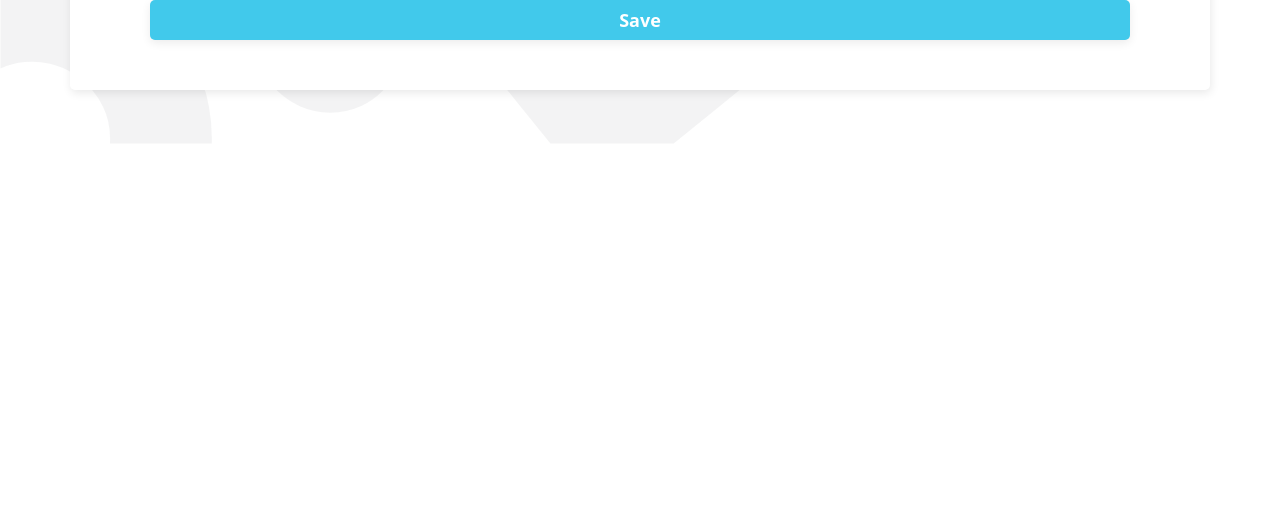
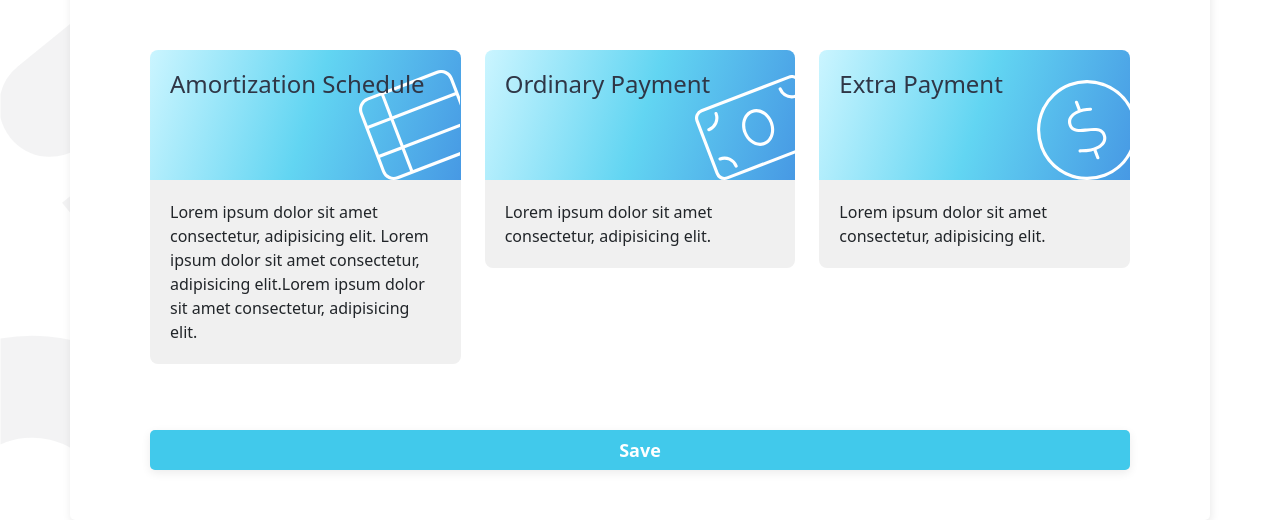
Before and after one commit to franco-arroyave/Dropay, a Django app: template Credit/templates/pages/loanSummary.html in a window 1280 px wide. Shown: the part 656-1176 px from the top of the page. Before the commit the page ends 757 px from the top, so only its background shows below. Run offline with Django 3.2, Linux system fonts and the light colour scheme; the template is opened without the code that fills it, so the values that code supplies are empty; some libraries are stand-ins or nearby versions.

Commit message:
loan summary design update

```diff
--- a/Credit/templates/pages/loanSummary.html
+++ b/Credit/templates/pages/loanSummary.html
@@ -32,11 +32,64 @@
             <div id="graphic"></div>
         </div>
     </div>
-    <div class="row">
+    <div class="row" style="margin-top: 50px;">
+        <!-- <div class="col-4">
+            <div class="card">
+                <div style="width: 100%; height: 200px; background-color: aqua;"></div>
+                <div class="card-body">
+                  <h5 class="card-title">Card title</h5>
+                  <p class="card-text">Some quick example text to build on the card title and make up the bulk of the card's content.</p>
+                  <a href="#" class="btn btn-primary">Go somewhere</a>
+                </div>
+              </div>
+        </div> -->
+        <div class="col-4">
+            <div onclick="return confirm('Show table')" style="cursor: pointer;">
+                <div style="background: rgb(203,245,255); background: linear-gradient(108deg, rgba(203,245,255,1) 0%, rgba(98,213,242,1) 51%, rgba(71,153,228,1) 100%); height: 130px; border-radius: 8px 8px 0px 0px;">
+                <div style="background-image: url({% static 'images/table-summary.svg' %}); background-repeat: no-repeat; background-position: right bottom; height: 100%;">
+                    <h4 style="color:#2F3646; padding: 20px 20px 20px 20px;">Amortization Schedule</h4>
+                </div>
+                </div>
+                <div style="background-color: #f0f0f0; border-radius: 0px 0px 8px 8px;">
+                    <p style="padding: 20px 20px 20px 20px;">Lorem ipsum dolor sit amet consectetur, adipisicing elit. Lorem ipsum dolor sit amet consectetur, adipisicing elit.Lorem ipsum dolor sit amet consectetur, adipisicing elit.</p>
+                </div>
+            </div>
+        </div>
+
+        <div class="col-4">
+            <div onclick="return confirm('Add ordinary payment')">
+                <div style="background: rgb(203,245,255); background: linear-gradient(108deg, rgba(203,245,255,1) 0%, rgba(98,213,242,1) 51%, rgba(71,153,228,1) 100%); height: 130px; border-radius: 8px 8px 0px 0px;">
+                    <div style="background-image: url({% static 'images/money-summary.svg' %}); background-repeat: no-repeat; background-position: right bottom; height: 100%;">
+                        <h4 style="color:#2F3646; padding: 20px 20px 20px 20px;">Ordinary Payment</h4>
+                    </div>
+                </div>
+                <div style="background-color: #f0f0f0; border-radius: 0px 0px 8px 8px;">
+                    <p style="padding: 20px 20px 20px 20px;">Lorem ipsum dolor sit amet consectetur, adipisicing elit. </p>
+                </div>
+            </div>
+        </div>
+
+        <div class="col-4">
+            <div onclick="return confirm('Add extra payment')">
+                <div style="background: rgb(203,245,255); background: linear-gradient(108deg, rgba(203,245,255,1) 0%, rgba(98,213,242,1) 51%, rgba(71,153,228,1) 100%); height: 130px; border-radius: 8px 8px 0px 0px;">
+                    <div style="background-image: url({% static 'images/coin-summary.svg' %}); background-repeat: no-repeat; background-position: right bottom; height: 100%;">
+                        <h4 style="color:#2F3646; padding: 20px 20px 20px 20px;">Extra Payment</h4>
+                    </div>
+                </div>
+                <div style="background-color: #f0f0f0; border-radius: 0px 0px 8px 8px;">
+                    <p style="padding: 20px 20px 20px 20px;">Lorem ipsum dolor sit amet consectetur, adipisicing elit. </p>
+                </div>
+            </div>
+        </div>
+
+    </div>
+    <div class="row" style="margin-top: 50px;">
         <a href="{% url 'loans' %}"><button class="button--regular" type="submit" onclick="saveLoanInfo()">Save</button></a>
     </div>
 
 </div>
+
+
 <script>
 //  POST request to save de loan data
 
```
Also changed, not shown: Credit/static/images/coin-summary.svg (added), Credit/static/images/money-summary.svg (added), Credit/static/images/table-summary.svg (added).
